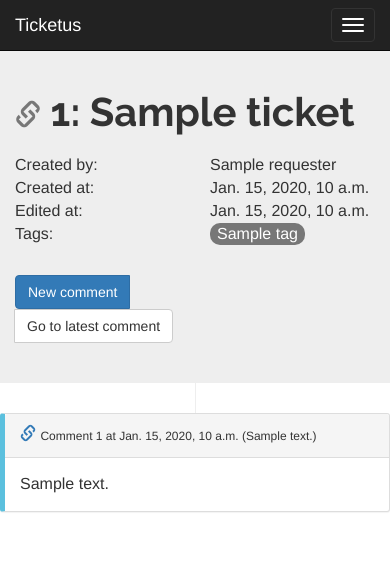
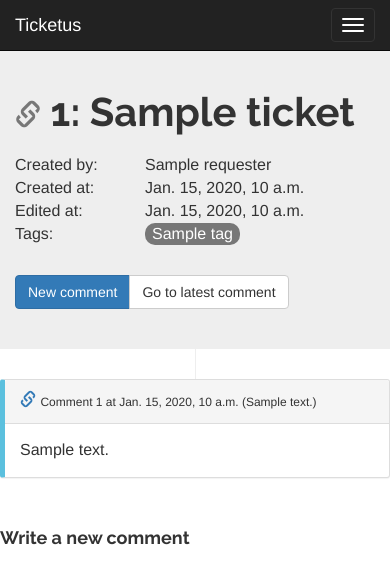
Before and after one commit to sjkingo/ticketus, a Django app: template ticketus/ui/templates/ui/ticket_page.html in a window 390 px wide. Shown: the top 562 px of the page. Run offline with Django 3.2, Linux system fonts and the light colour scheme; the template is opened without the code that fills it: most values are stand-ins (such as "Sample title", 1, 10 or a date in 2020); some libraries are stand-ins or nearby versions.

Commit message:
Fix grid layout on mobile

```diff
--- a/ticketus/ui/templates/ui/ticket_page.html
+++ b/ticketus/ui/templates/ui/ticket_page.html
@@ -10,24 +10,24 @@
     <h1><a href="{{ ticket.get_absolute_url }}"><span class="glyphicon glyphicon-link small"></span></a> {{ ticket.id }}: {{ ticket.title }}</h1>
     <div class="ticket-meta">
         <div class="row">
-            <div class="col-md-2 col-xs-6">Created by:</div>
-            <div class="col-md-6 col-xs-6">{{ ticket.requester }}</div>
+            <div class="col-md-2 col-xs-4">Created by:</div>
+            <div class="col-md-6 col-xs-8">{{ ticket.requester }}</div>
         </div>
         <div class="row">
-            <div class="col-md-2 col-xs-6">Created at:</div>
-            <div class="col-md-6 col-xs-6">{{ ticket.created_datetime }}</div>
+            <div class="col-md-2 col-xs-4">Created at:</div>
+            <div class="col-md-6 col-xs-8">{{ ticket.created_datetime }}</div>
         </div>
         <div class="row">
-            <div class="col-md-2 col-xs-6">Edited at:</div>
-            <div class="col-md-6 col-xs-6">{% if ticket.updated_datetime %}{{ ticket.updated_datetime }}{% else %}Never edited{% endif %}</div>
+            <div class="col-md-2 col-xs-4">Edited at:</div>
+            <div class="col-md-6 col-xs-8">{% if ticket.updated_datetime %}{{ ticket.updated_datetime }}{% else %}Never edited{% endif %}</div>
         </div>
         <div class="row">
-            <div class="col-md-2 col-xs-6">Tags:</div>
-            <div class="col-md-6 col-xs-6">{% include "includes/ticket_tags.html" %}</div>
+            <div class="col-md-2 col-xs-4">Tags:</div>
+            <div class="col-md-6 col-xs-8">{% include "includes/ticket_tags.html" %}</div>
         </div>
     </div>
     <div class="row">
-        <div class="col-md-6 col-xs-6">
+        <div class="col-md-12 col-xs-12">
             <div class="btn-group" role="group" aria-label="Comment buttons">
                 <a href="#new-comment" class="btn btn-primary">New comment</a>
                 {% if ticket.comment_set.count > 0 %}
```
